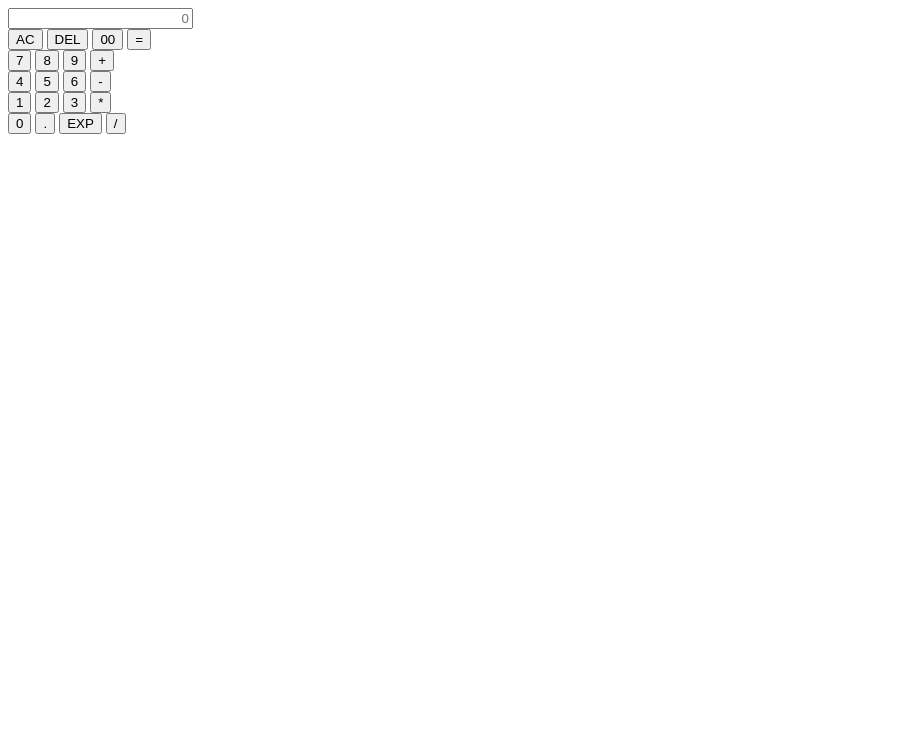
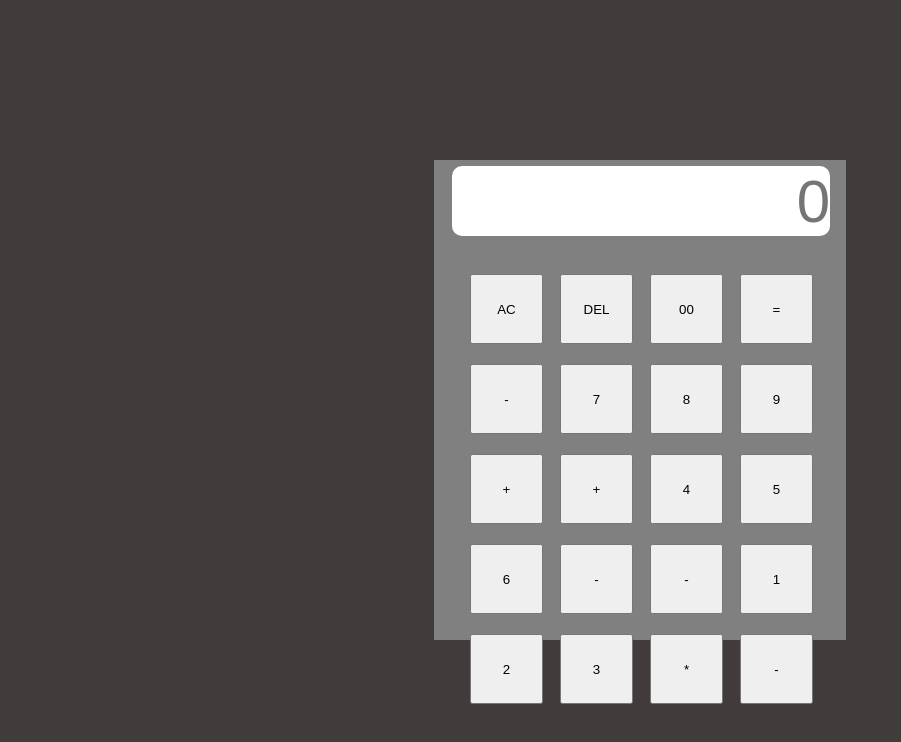
Before and after one commit to Techguyak/Caalciii--, a plain HTML site: page index.html in a window 1280 px wide. Shown: the whole page, without its empty margins (0-901 px from the left). Drawn offline with Linux system fonts and the light colour scheme.

Commit message:
stylying added

```diff
--- a/index.html
+++ b/index.html
@@ -7,42 +7,36 @@
 </head>
 <link rel="stylesheet" href="style.css">
 <body>
-    <input type="text" name="calci" id="calci"  placeholder="0" style="text-align: end
-    ;">
-    <div>
+    <div class="box">
+    <div class="box1">
+    <input type="text" name="calci" id="calci" class="calci" placeholder="0" style="text-align: end;">
+    <div class="full-btns">
     <input type="button" value="AC" onclick=" calci.value=''">
     <input type="button" value="DEL" onclick=" calci.value=calci.value.toString().slice(0,-1)">
     <input type="button" value="00" onclick=" calci.value+='00'">
     <input type="button" value="=" onclick="calci.value=eval(calci.value)">
+    <input type="button" value="-" onclick=" calci.value+='-'">
 
-    </div>
-    <div>
     <input type="button" value="7" onclick=" calci.value+='7'">
     <input type="button" value="8" onclick=" calci.value+='8'">
     <input type="button" value="9" onclick=" calci.value+='9'">
     <input type="button" value="+" onclick=" calci.value+='+'">
-    </div>
+    <input type="button" value="+" onclick=" calci.value+='+'">
 
-    <div>
         <input type="button" value="4" onclick=" calci.value+='4'">
         <input type="button" value="5" onclick=" calci.value+='5'">
         <input type="button" value="6" onclick=" calci.value+='6'">
         <input type="button" value="-" onclick=" calci.value+='-'">
-        </div>
+        <input type="button" value="-" onclick=" calci.value+='-'">
 
-    <div>
         <input type="button" value="1" onclick=" calci.value+='1'">
         <input type="button" value="2" onclick=" calci.value+='2'">
         <input type="button" value="3" onclick=" calci.value+='3'">
         <input type="button" value="*" onclick=" calci.value+='*'">
-        </div>
-
-    <div>
-        <input type="button" value="0" onclick=" calci.value+='0'">
-        <input type="button" value="." onclick=" calci.value+='.'">
-        <input type="button" value="EXP" onclick=" calci.value+='**'">
-        <input type="button" value="/" onclick=" calci.value+='/'">
-        </div>
+        <input type="button" value="-" onclick=" calci.value+='-'">
+    </div>
+    </div>
+    </div>
     <script src="index.js"></script>
 </body>
 </html>
--- a/style.css
+++ b/style.css
@@ -0,0 +1,51 @@
+@import url('https://fonts.googleapis.com/css2?family=Montserrat:wght@500&display=swap');
+*{
+    margin: 0;
+    padding: 0;
+    box-sizing: border-box;
+    text-decoration: none;
+}
+body{
+    background-color:rgb(66, 59, 59);
+    font-family:"montserrat","sans-serif" ;
+}
+
+.box{
+    height: 100vh;
+    width: 100%;
+    display: flex;
+    justify-content: center;
+    align-items: center;
+}
+.box1{
+    background-color: gray;
+    height: 480px;
+    width: 412px;
+    padding: 6px 18px 0 18px;
+}
+input.calci{
+    height:70px;
+    width:378px;
+    font-size: 60px;
+    border-radius: 10px;
+    outline: none;
+    border: none;
+
+}
+input,button{
+    height:70px;
+    width: 73px;
+}
+.full-btns{
+    height: 383px;
+    margin-top: 20px;
+    display: grid;
+    grid-template-columns: 70px 70px 70px 70px;
+    padding: 18px;
+    column-gap:20px;
+    row-gap:20px;
+
+
+}
+.first-btns{
+}
```
